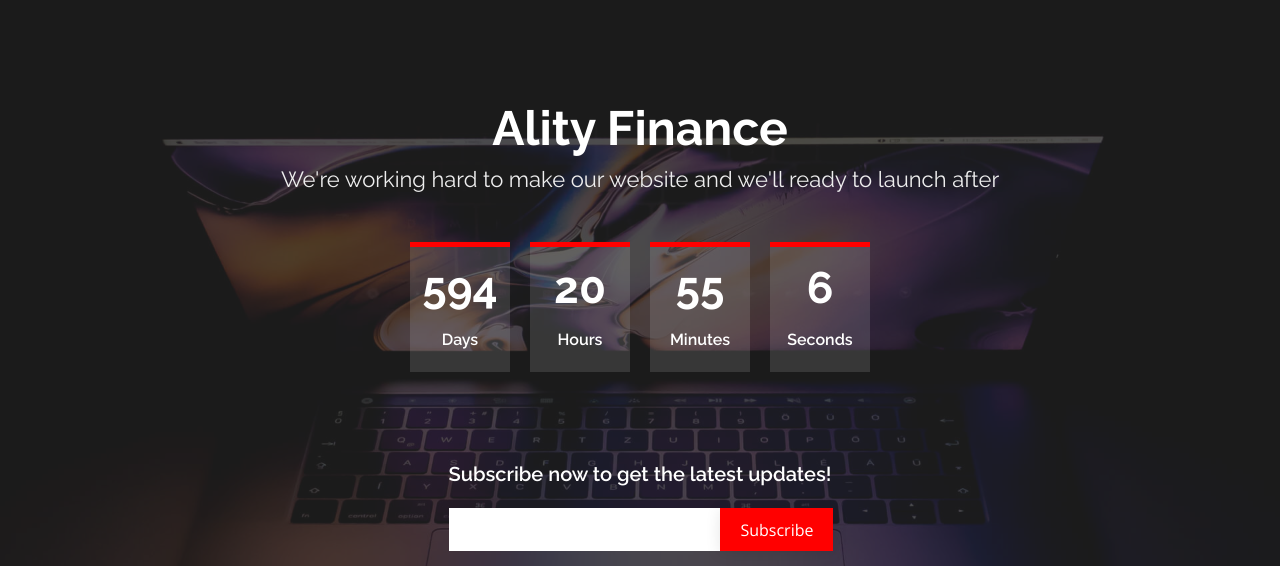
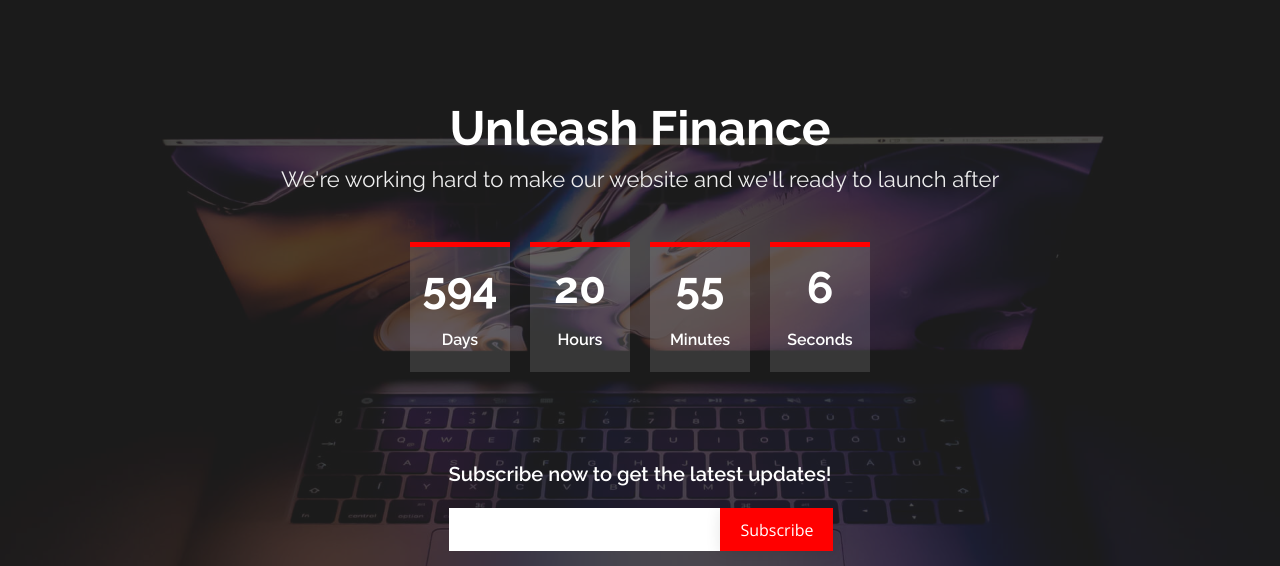
Before and after one commit to jacobricktified/alityfinnce, a plain HTML site: page index.html in a window 1280 px wide. Shown: the top 566 px of the page. Drawn offline with nearby package versions, Linux system fonts and the light colour scheme.

Commit message:
changed the company name

```diff
--- a/index.html
+++ b/index.html
@@ -36,7 +36,7 @@
   <header id="header" class="d-flex align-items-center">
     <div class="container d-flex flex-column align-items-center">
 
-      <h1>Ality Finance</h1>
+      <h1>Unleash Finance</h1>
       <h2>We're working hard to  make our website and we'll ready to launch after</h2>
       <div class="countdown d-flex justify-content-center" data-count="2023/12/5">
         <div>
```
